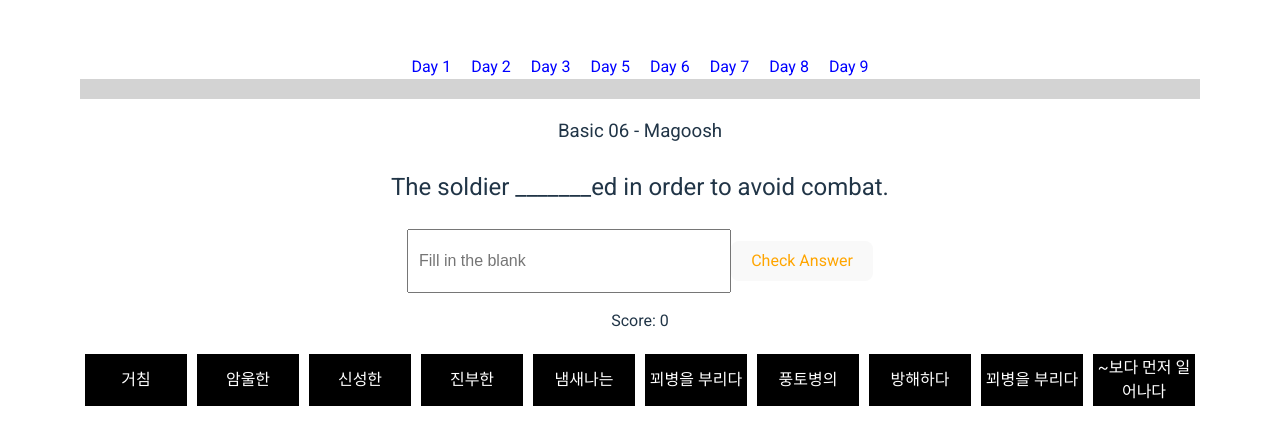
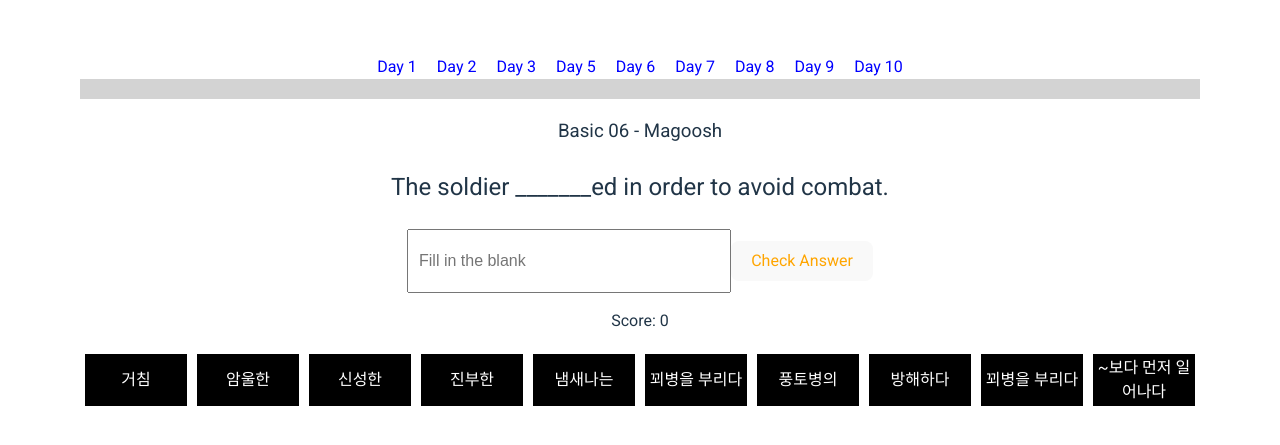
Before and after one commit to Junho-eum/vocab_builder_main, a React (Vite) app: page / in a window 1280 px wide. Shown: the part 167-612 px from the top of the page. Built offline with nearby package versions, Linux system fonts and the light colour scheme.

Commit message:
Update App.jsx

```diff
--- a/src/App.jsx
+++ b/src/App.jsx
@@ -12,6 +12,7 @@ import Day9vocab from "./page/Day9vocab";
 import Day10vocab from "./page/Day10vocab";
 import Day11vocab from "./page/Day11vocab";
 import Day12vocab from "./page/Day12vocab";
+import Day13vocab from "./page/Day13vocab";
 
 const BlankSentences = {
   bleak: {
@@ -283,6 +284,7 @@ const getRandomSynonyms = (correctSynonyms) => {
           <Link to="/day10">Day 7</Link>
           <Link to="/day11">Day 8</Link>
           <Link to="/day12">Day 9</Link>
+          <Link to="/day13">Day 10</Link>
         </nav>
         <div style={{ display: "flex", alignItems: "center" }}>
           <div className="progress-container">
@@ -359,6 +361,7 @@ const getRandomSynonyms = (correctSynonyms) => {
         <Route path="/day10" element={<Day10vocab />} />
         <Route path="/day11" element={<Day11vocab />} />
         <Route path="/day12" element={<Day12vocab />} />
+        <Route path="/day13" element={<Day13vocab />} />
         {/* Add other routes for other vocab days here */}
       </Routes>
     </Router>
```
